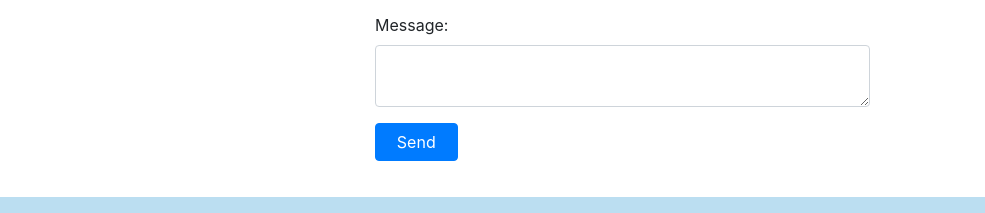
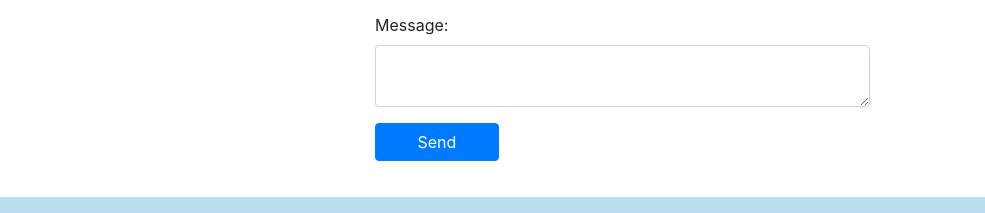
Before and after one commit to SaquibAfzal/WebDevelopmentGuide, a plain HTML site: page contact.html in a window 1280 px wide. Shown: the part 806-1019 px from the top of the page, 295-1280 px from the left. Drawn offline with Linux system fonts and the light colour scheme.

Commit message:
Commited-1

```diff
--- a/contact.html
+++ b/contact.html
@@ -87,7 +87,7 @@
                             class="form-control form-control">
 
                               </textarea></div>
-                    <div class="col-12 form-group"><input type="submit" class="btn btn-primary btn-block col-2"
+                    <div class="col-12 form-group"><input type="submit" class="btn btn-primary btn-block col-3"
                             value="Send" name=""></div>
                 </form>
             </div>
```
